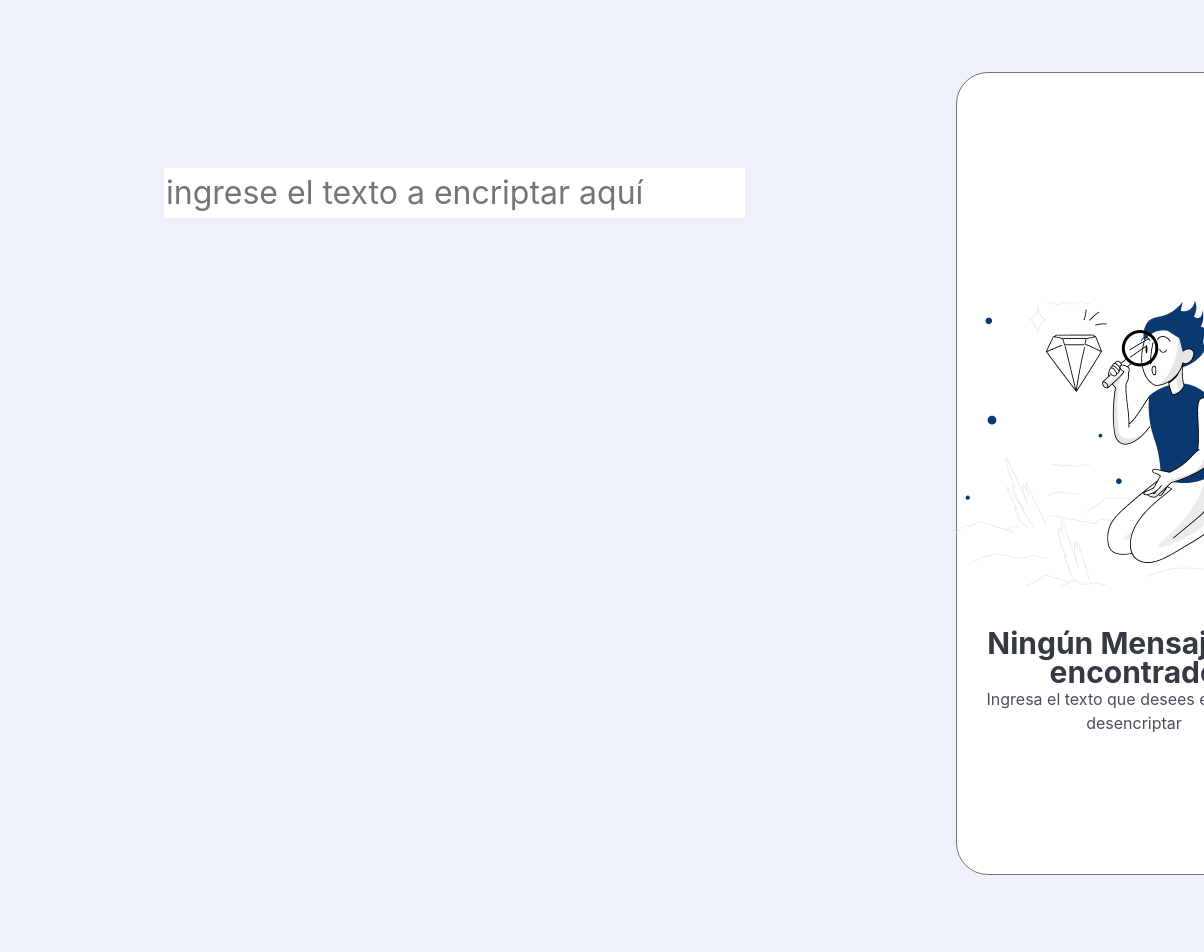
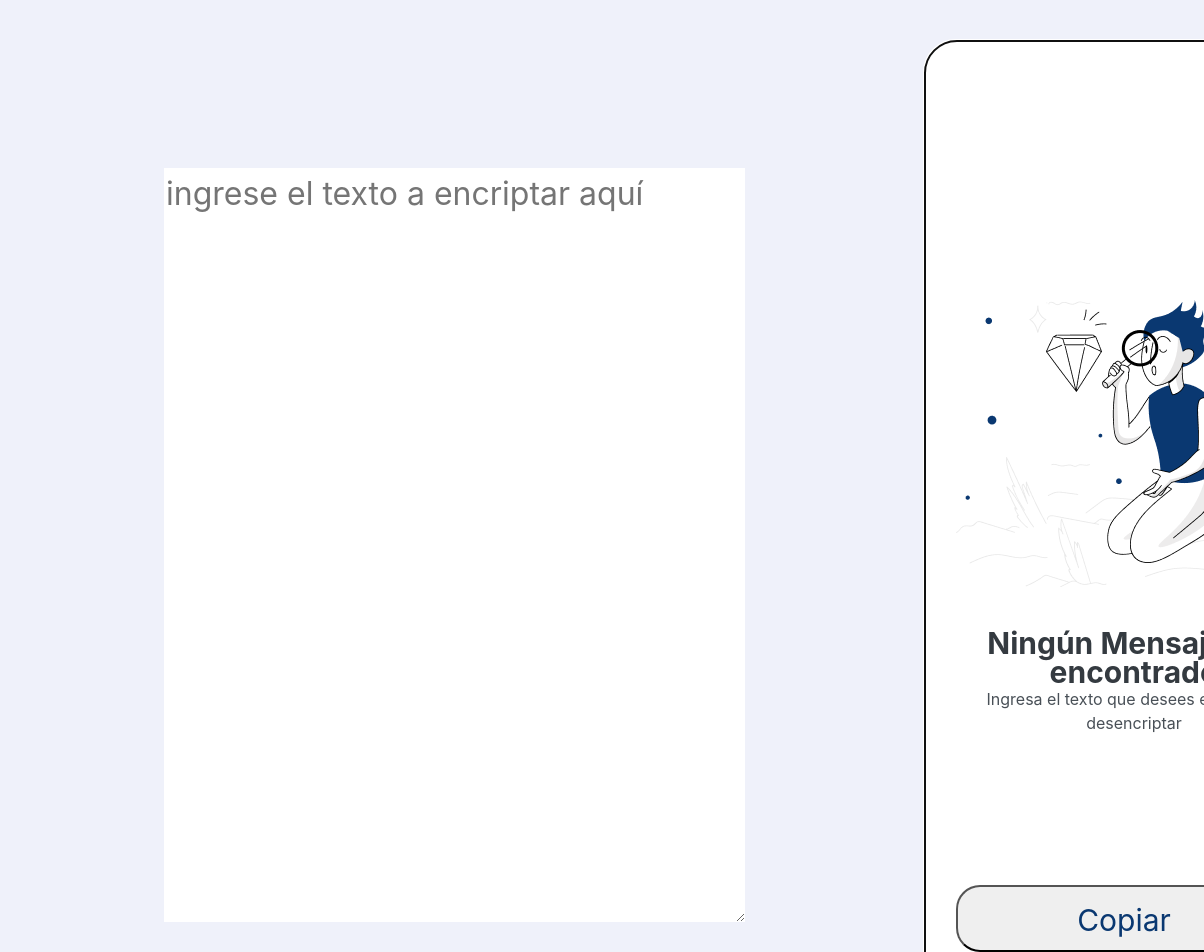
Before and after one commit to LuGutierrez29/Encriptador, a plain HTML site: page index.html in a window 1280 px wide. Shown: the top 952 px of the page, 76-1280 px from the left. Drawn offline with Linux system fonts and the light colour scheme.

Commit message:
Primera version estable

```diff
--- a/app.js
+++ b/app.js
@@ -52,20 +52,19 @@ function desencriptar() {
 }
 
 function copiarPortapapeles() {
-   var texto = document.querySelector(".input-desencriptar").value;
-    texto.focus();
+    var texto = document.querySelector('.input-desencriptar');
+    texto.select();
     texto.setSelectionRange(0, 99999);
-
-    navigator.clipboard.writeText(texto.value);
-    alert('copiado el texto');
+    document.execCommand('copy');
     return;
-
 }
 
 function limpiarCaja(){
         document.querySelector('.input-encriptar').value = '';
 }
 
+
+
 desencriptar()
 encriptar();
 copiarPortapapeles()
--- a/index.html
+++ b/index.html
@@ -22,11 +22,12 @@
 
             <form>
                 <section class="cajaEncriptar">
-                    <input type="text" class="input-encriptar" style="text-transform:lowercase" placeholder="Ingrese el texto a Encriptar aquí" required>
+                    <textarea type="text" class="input-encriptar" style="text-transform:lowercase" placeholder="Ingrese el texto a Encriptar aquí"  required></textarea>
                 </section>
 
                 <section class="cajaDesencriptar">
                     <textarea type="text" class="input-desencriptar" style="text-transform:lowercase"  required> </textarea>
+                    <button onclick="copiarPortapapeles()" class="container__boton3">Copiar</button>
                 </section>
 
 
@@ -45,7 +46,8 @@
                 <p><img src="img/bi_exclamation-circle-fill.png" alt="exclamacion"> Solo letras minúsculas y sin acentos</p>
                 <button onclick="encriptar();" class="container__boton1">Encriptar</button>
                 <button onclick="desencriptar();" class="container__boton2" id="reiniciar">Desencriptar</button>
-                <button onclick="copiarPortapapeles()" class="container__boton1">Copiar</button>
+
+
             </section>
 
         </main>
--- a/style.css
+++ b/style.css
@@ -24,7 +24,7 @@ p{
 .input-encriptar{
     position: absolute;
     width: 577px;
-    height: 48px;
+    height: 750px;
     top: 168px;
     left: 240px;
     border: none;
@@ -39,23 +39,20 @@ p{
 
 
 .input-desencriptar{
+    position: absolute;
     padding: 10px;
     width: 400px;
     height: 944px;
     top: 40px;
     left: 1000px;
     border-radius: 32px;
-    position: absolute;
-    width: 336px;
-    height: 781px;
-    top: 72px;
-    left: 1032px;
     font-family: Inter;
     font-size: 24px;
     font-weight: 400;
     line-height: 36px;
     letter-spacing: 0em;
     text-align: left;
+    color: #495057;
 
 }
 
@@ -152,6 +149,28 @@ p{
 
 }
 
+.container__boton3{
+    position: absolute;
+    width: 336px;
+    height: 67px;
+    top: 885px;
+    left: 1032px;
+    padding: 24px;
+    border-radius: 24px;
+    gap: 8px;
+    color: rgba(10, 56, 113, 1);
+    font-family: Inter;
+    font-size: 30px;
+    font-weight: 400;
+    line-height: 19px;
+    letter-spacing: 0em;
+    text-align: center;
+
+
+
+
+}
+
 
 
 
```
